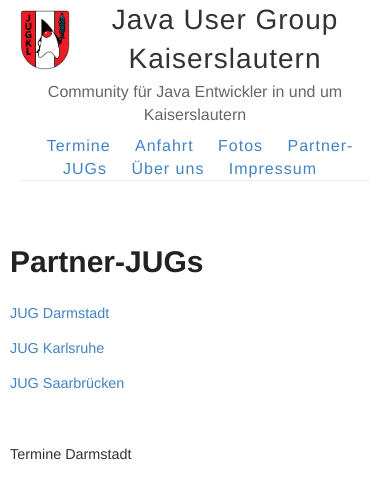
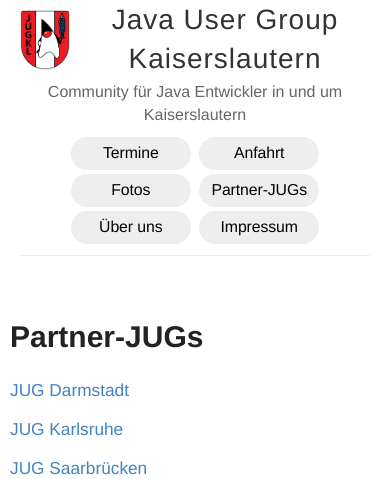
Before and after one commit to jugkl/jugkl.github.io, a Jekyll site: the page built from partners.html, in a window 390 px wide. Shown: the top 479 px of the page. Built offline with Jekyll 4.4.1, drawn with Linux system fonts in a browser that asks for light colours; nearby versions of some CDN libraries; comment, search, counter and statistics services are not loaded; grey boxes are pictures that could not be loaded.

Commit message:
tweak small-screen display for menu, some other adjustments

```diff
--- a/partners.html
+++ b/partners.html
@@ -21,11 +21,11 @@
         </a>
     </div>
 	<br/>
-	<p>Termine Darmstadt</p>
+	<h4>Termine Darmstadt</h4>
     <iframe src="https://www.google.com/calendar/embed?showTitle=0&amp;showNav=0&amp;showDate=0&amp;showPrint=0&amp;showTabs=0&amp;showCalendars=0&amp;showTz=0&amp;mode=AGENDA&amp;height=400&amp;wkst=2&amp;bgcolor=%23FFFFFF&amp;src=q5vt4sq9qt7i8bjsdfgshg4b94%40group.calendar.google.com&amp;color=%23875509&amp;ctz=Europe%2FBerlin"
             frameborder="0" width="500" height="200" marginheight="0" marginwidth="0">
     </iframe>
-	<p>Termine Karlsruhe</p>
+	<h4>Termine Karlsruhe</h4>
 	<iframe width="500" height="200" frameborder="0" marginwidth="0" marginheight="0"
 src="https://www.google.com/calendar/embed?showTitle=0&showNav=0&showDate=0&showPrint=0&showTabs=0&showCalendars=0&showTz=0&mode=AGENDA&height=600&wkst=1&bgcolor=%23FFFFFF&src=ehlt6rbl1cd1s2b7t9bkj6beek%40group.calendar.google.com&color=%23060D5E&ctz=Europe%2FBerlin">
 	</iframe>
--- a/style.scss
+++ b/style.scss
@@ -239,8 +239,9 @@
   @include mobile {
     float: none;
     margin-top: 9px;
+    margin-bottom: 9px;
     display: block;
-    font-size: 16px;
+    font-size: 110%;
   }
 
   a {
@@ -361,7 +362,7 @@
 @import "_highlights";
 @import "_svg-icons";
 
-@media all and (max-width: 450px) {
+@media all and (max-width: 480px) {
   body {
     font-size: 90%;
   }
@@ -385,6 +386,24 @@
       padding: 0 10px 0 0;
   }
 
+  nav a {
+    display: inline-block;
+    width: 120px;
+    color: black;
+    letter-spacing: -0.1px;
+    text-align: center;
+    padding: 3px 7px;
+    margin: 2px;
+    white-space: nowrap;
+    word-wrap: normal;
+    line-height: 1.7em;
+    border-radius: 50px;
+    background: #eee;
+  }
+  nav a:hover {
+    text-decoration: none;
+    background: #f5f5f5;
+  }
   .wrapper-masthead header.masthead.clearfix {
     padding: 0;
   }
@@ -414,6 +433,7 @@
 
   .left-panel > div > div:nth-child(2) * {  // Newsletter
     display: inline-block;
+    margin-bottom: 0 !important;
     width: auto;
   }
 
@@ -441,6 +461,10 @@
     height: auto;
   }
 
+  .entry .logo a {
+    font-size: 120%;
+  }
+
   article {
     padding: 10px;
   }
```
